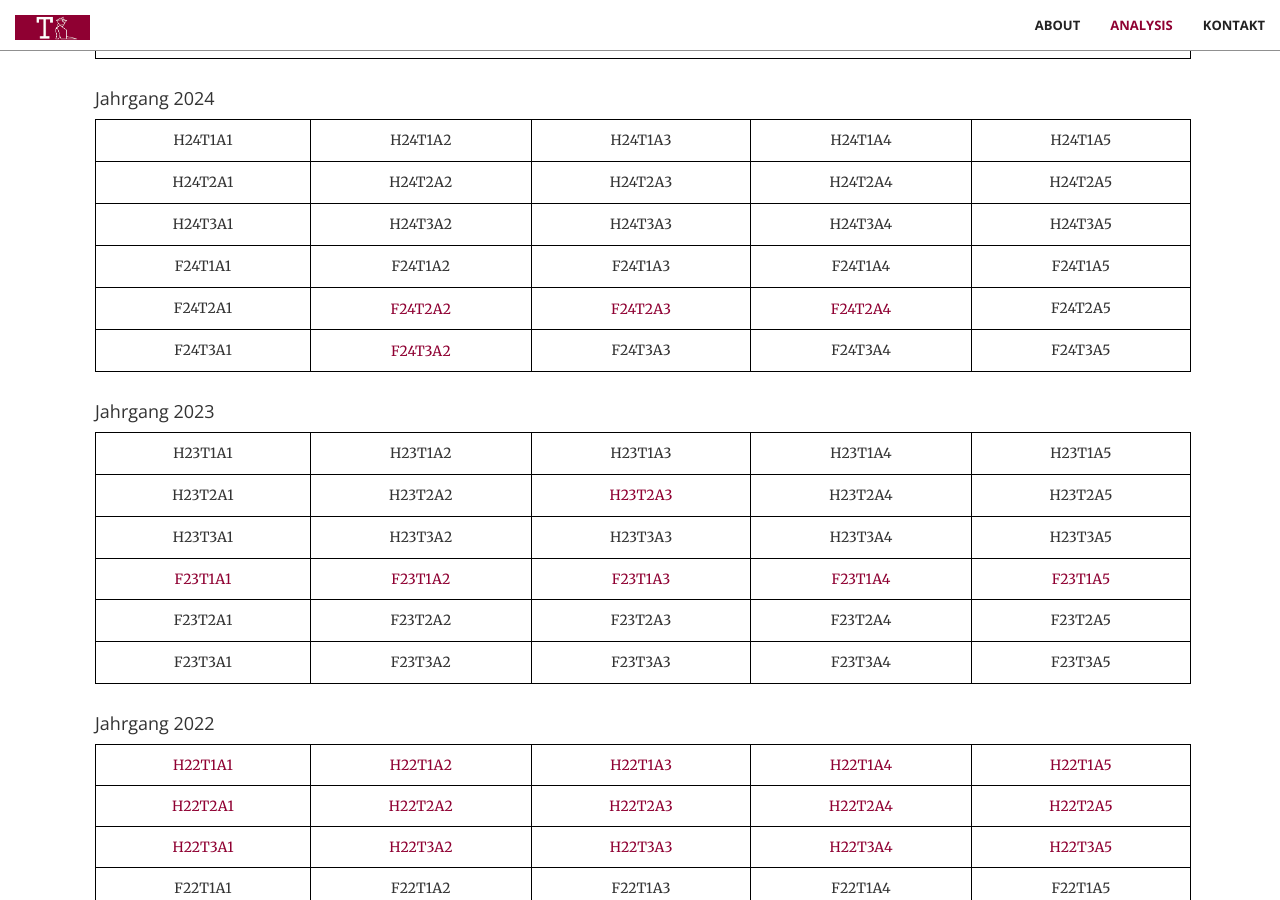
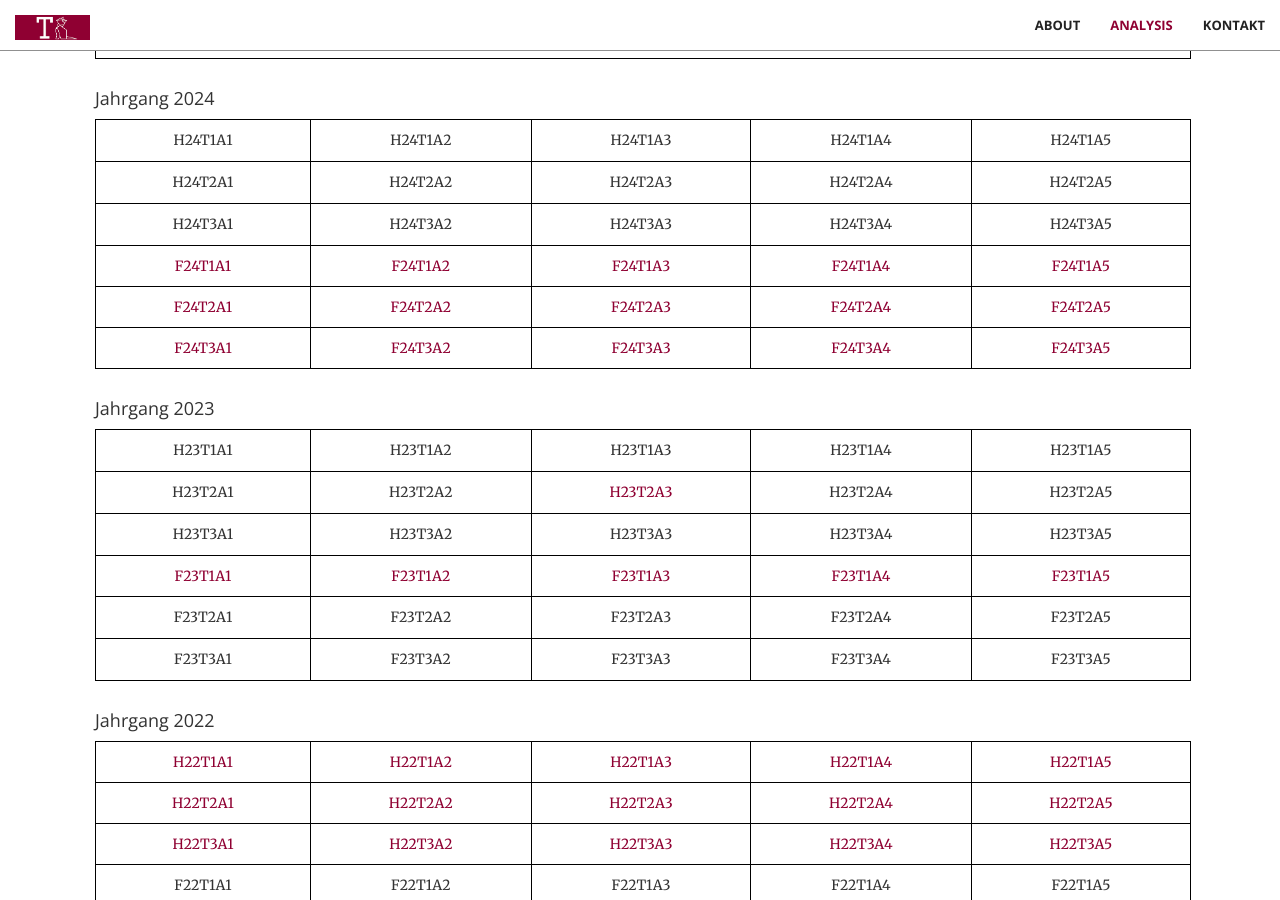
Before and after one commit to trabaldini/trabaldini.github.io, a Jekyll site: the page built from index.html, in a window 1280 px wide and 900 px high, scrolled down 1696 px. Built offline with Jekyll 4.4.1, drawn with Linux system fonts in a browser that asks for light colours; some web fonts are replaced.

Commit message:
adds missing F24 exams

```diff
--- a/_includes/math.html
+++ b/_includes/math.html
@@ -83,24 +83,24 @@
                             </tr>
                             <tr>
                                 <td>
-                                    <p>F24T1A1</p>
+                                    <a href="aufg/F24T1A1_RA.pdf" target="_blank">F24T1A1</a>
                                 </td>
                                 <td>
-                                    <p>F24T1A2</p>
+                                    <a href="aufg/F24T1A2_DGL.pdf" target="_blank">F24T1A2</a>
                                 </td>
                                 <td>
-                                    <p>F24T1A3</p>
+                                    <a href="aufg/F24T1A3_FT.pdf" target="_blank">F24T1A3</a>
                                 </td>
                                 <td>
-                                    <p>F24T1A4</p>
+                                    <a href="aufg/F24T1A4_FT.pdf" target="_blank">F24T1A4</a>
                                 </td>
                                 <td>
-                                    <p>F24T1A5</p>
+                                    <a href="aufg/F24T1A5_DGL.pdf" target="_blank">F24T1A5</a>
                                 </td>
                             </tr>
                             <tr>
                                 <td>
-                                    <p>F24T2A1</p>
+                                    <a href="aufg/F24T2A1_RA.pdf" target="_blank">F24T2A1</a>
                                 </td>
                                 <td>
                                     <a href="aufg/F24T2A2_DGL.pdf" target="_blank">F24T2A2</a>
@@ -112,24 +112,24 @@
                                     <a href="aufg/F24T2A4_DGL.pdf" target="_blank">F24T2A4</a>
                                 </td>
                                 <td>
-                                    <p>F24T2A5</p>
+                                    <a href="aufg/F24T2A5_FT.pdf" target="_blank">F24T2A5</a>
                                 </td>
                             </tr>
                             <tr>
                                 <td>
-                                    <p>F24T3A1</p>
+                                    <a href="aufg/F24T3A1_FT.pdf" target="_blank">F24T3A1</a>
                                 </td>
                                 <td>
                                     <a href="aufg/F24T3A2_DGL.pdf" target="_blank">F24T3A2</a>
                                 </td>
                                 <td>
-                                    <p>F24T3A3</p>
+                                    <a href="aufg/F24T3A3_FT.pdf" target="_blank">F24T3A3</a>
                                 </td>
                                 <td>
-                                    <p>F24T3A4</p>
+                                    <a href="aufg/F24T3A4_DGL.pdf" target="_blank">F24T3A4</a>
                                 </td>
                                 <td>
-                                    <p>F24T3A5</p>
+                                    <a href="aufg/F24T3A5_FT.pdf" target="_blank">F24T3A5</a>
                                 </td>
                             </tr>
                         </tbody>
@@ -204,7 +204,7 @@
                                     <a href="aufg/F23T1A4_FT.pdf" target="_blank">F23T1A4</a>
                                 </td>
                                 <td>
-                                    <a href="aufg/F23T1A5_FT.pdf" target="_blank">F23T1A5</a>
+                                    <a href="aufg/F23T1A5_RA.pdf" target="_blank">F23T1A5</a>
                                 </td>
                             </tr>
                             <tr>
```
Also changed, not shown: 13 other files.
